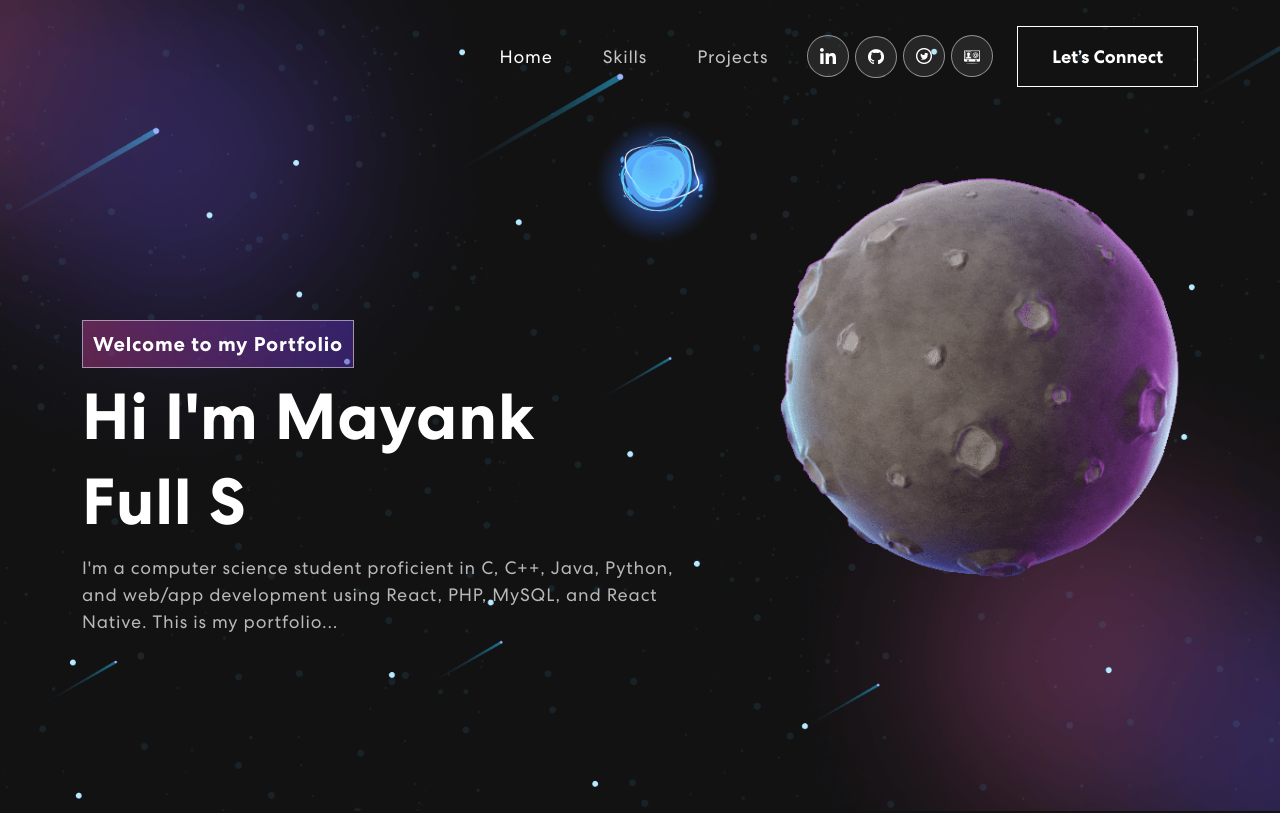
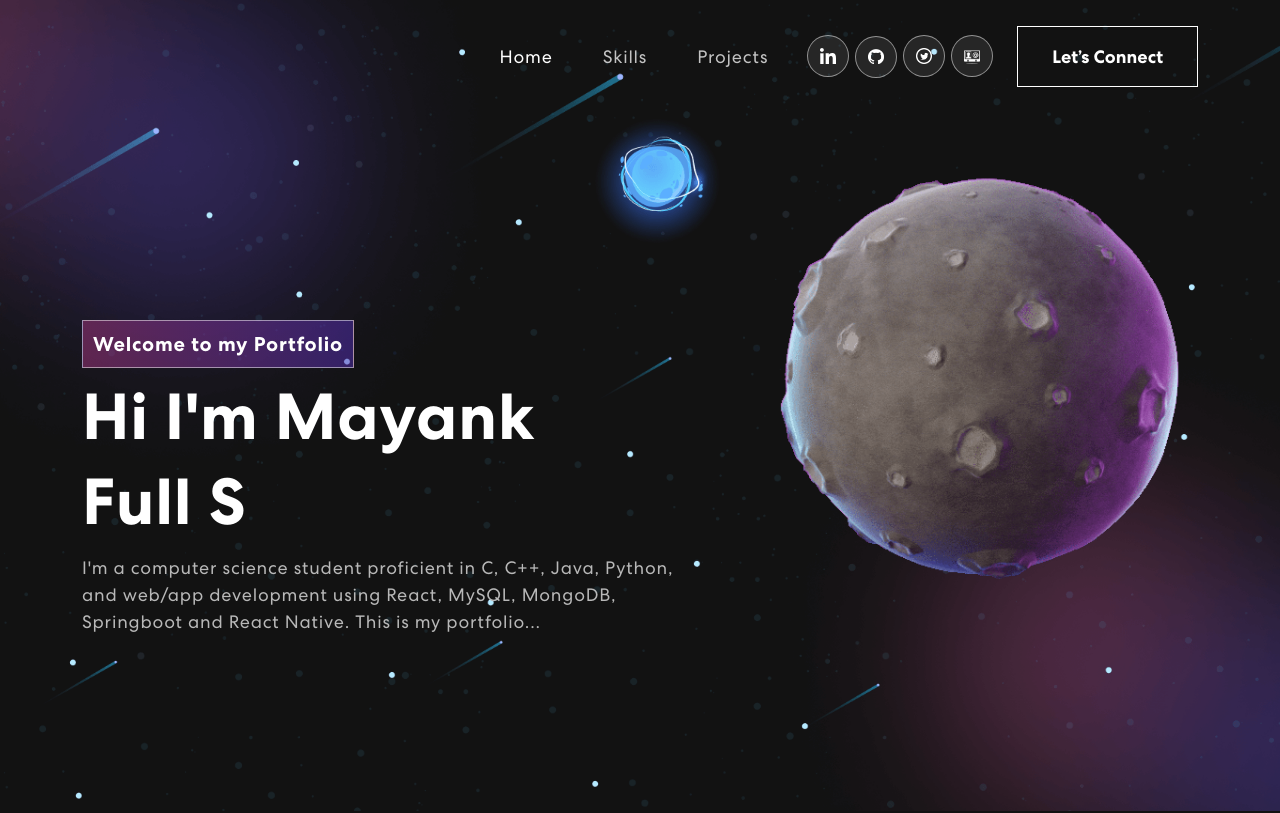
Before and after one commit to MayankPandey2004/Personal-Portfolio, a React (Create React App) app: page / in a window 1280 px wide. Shown: the top 813 px of the page. Built offline with nearby package versions, Linux system fonts and the light colour scheme.

Commit message:
changed design

```diff
--- a/src/components/Banner.js
+++ b/src/components/Banner.js
@@ -63,7 +63,7 @@ export default function Banner() {
                                     <span className='tagline'>Welcome to my Portfolio</span>
                                     <h1>{`Hi I'm Mayank`}</h1>
                                     <h1><span className='wrap'>{text}</span></h1>
-                                    <p>I'm a computer science student proficient in C, C++, Java, Python, and web/app development using React, PHP, MySQL, and React Native. This is my portfolio...</p>
+                                    <p>I'm a computer science student proficient in C, C++, Java, Python, and web/app development using React, MySQL, MongoDB, Springboot and React Native. This is my portfolio...</p>
                                 </div>}
                         </TrackVisibility>
                     </Col>
```
